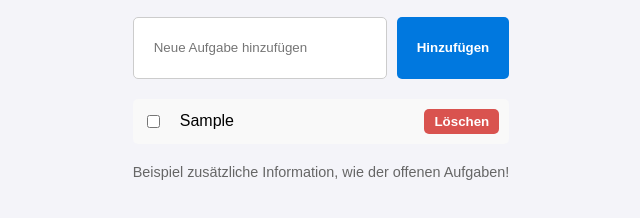
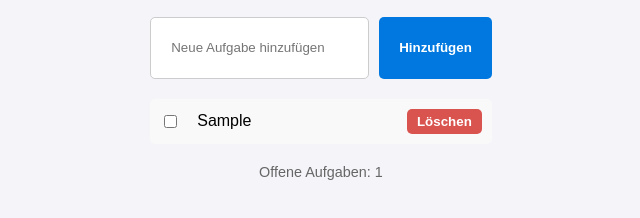
Before and after one commit to aztechminds/aztechminds.to-do-list.github.io, a plain HTML site: page index.html in a window 1280 px wide. Both pictures are taken after typing "Sample" into the empty fields and a click on the button "Hinzufügen". Shown: the part 334-552 px from the top of the page, without its empty margins (319-959 px from the left). Drawn offline with Linux system fonts and the light colour scheme.

Commit message:
modified js-script with updateTodoInfo function

```diff
--- a/index.html
+++ b/index.html
@@ -29,7 +29,7 @@
 
         <div class="todo-info">
             <!-- zusätzliche Information, wie der offenen Aufgaben -->
-            <p>Beispiel zusätzliche Information, wie der offenen Aufgaben!</p>
+            <p></p>
         </div>
     </div>
 </body>
--- a/script.js
+++ b/script.js
@@ -6,6 +6,19 @@
 const todoForm = document.querySelector('.todo-form');
 const todoInput = document.querySelector('.todo-input');
 const todoList = document.querySelector('.todo-list');
+
+// **Hole das Info-Element aus dem DOM** (NEU HINZUGEFÜGT)
+const todoInfo = document.querySelector('.todo-info p');
+
+// **Funktion zum Aktualisieren der offenen Aufgaben-Anzeige** (NEU HINZUGEFÜGT)
+function updateTodoInfo() {
+    // Zähle die offenen Aufgaben
+    const openTasksCount = todos.filter(todo => !todo.completed).length;
+    // Aktualisiere die Anzeige
+    todoInfo.textContent = openTasksCount > 0
+        ? `Offene Aufgaben: ${openTasksCount}`
+        : 'Keine offenen Aufgaben!';
+}
 
 // Event-Listener für das Formular, um eine neue Aufgabe hinzuzufügen
 todoForm.addEventListener('submit', function (event) {
@@ -36,6 +49,9 @@
 
     // Rendere die Liste der Aufgaben neu, um die aktuelle Aufgabe anzuzeigen
     renderTodos();
+
+    // **Aktualisiere die offenen Aufgaben-Anzeige** (NEU HINZUGEFÜGT)
+    updateTodoInfo();
 });
 
 // Funktion zum Rendern der To-Dos
@@ -69,6 +85,8 @@
             todo.completed = checkbox.checked;
             // Rendere die Todos neu, um die Änderung zu reflektieren
             renderTodos();
+            // **Aktualisiere die offenen Aufgaben-Anzeige** (NEU HINZUGEFÜGT)
+            updateTodoInfo();
         });
 
         // Erstelle das <span>-Element für den Text der Aufgabe (Referenz des Texts ändert sich nicht, daher 'const')
@@ -92,6 +110,8 @@
             todos = todos.filter(task => task.id !== todo.id);
             // Rendere die Todos neu, um die gelöschte Aufgabe zu entfernen
             renderTodos();
+            // **Aktualisiere die offenen Aufgaben-Anzeige** (NEU HINZUGEFÜGT)
+            updateTodoInfo();
         });
 
         // Füge die Checkbox, den Text und den Löschen-Button zum <li>-Element hinzu
@@ -101,5 +121,7 @@
 
         // Füge das <li>-Element zur Liste (ul) hinzu
         todoList.appendChild(li);
+
+
     });
 }
```
